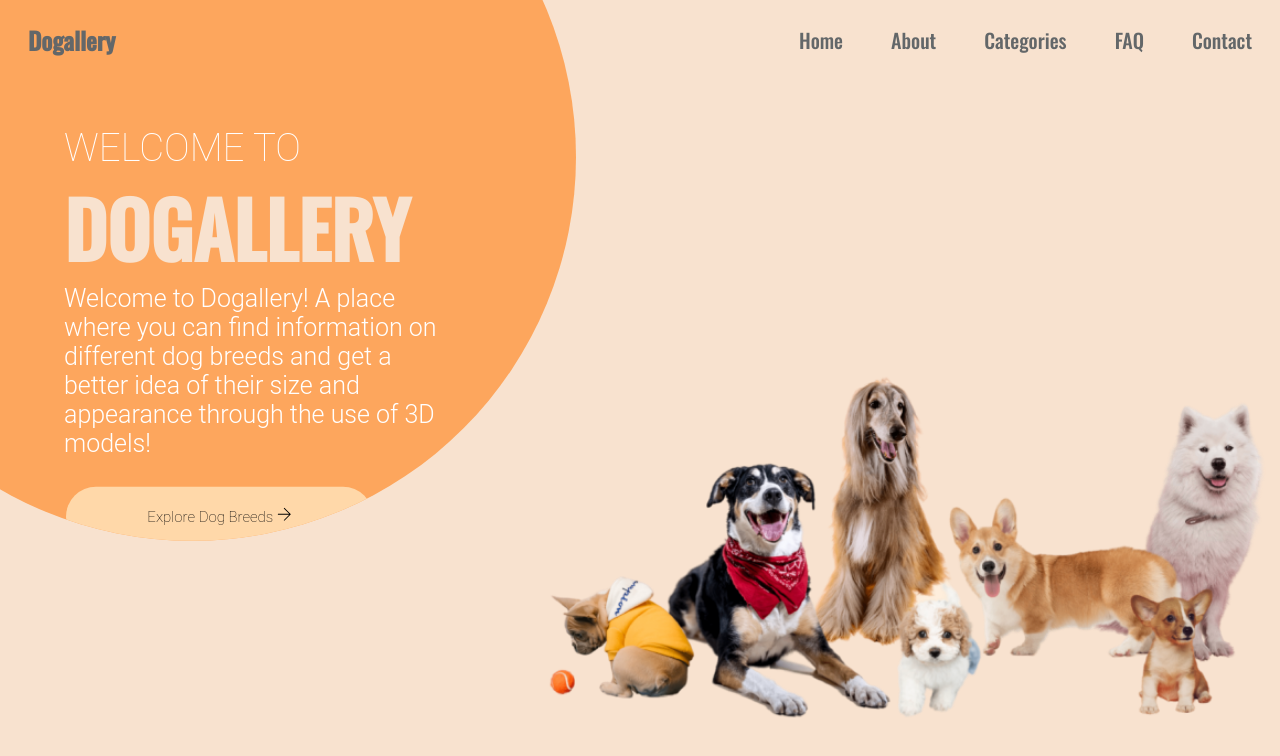
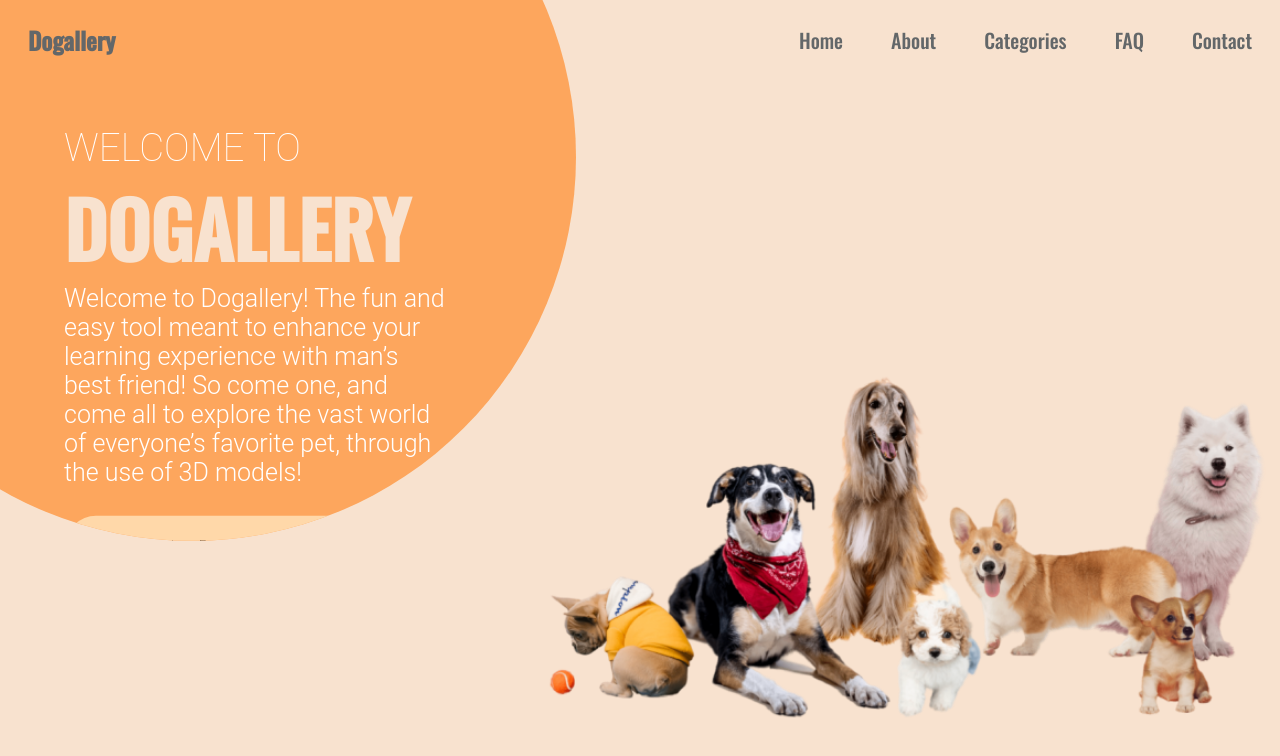
Before and after one commit to mengwensu/Dogallery, a React (Create React App) app: page / in a window 1280 px wide. Shown: the top 756 px of the page. Built offline with nearby package versions, Linux system fonts and the light colour scheme.

Commit message:
Text Updates (About us, Home, dane, dalmatian) Push

```diff
--- a/src/components/About.js
+++ b/src/components/About.js
@@ -7,7 +7,7 @@ const About = () => {
 
       <h1 className='aboutTitle'>ABOUT US</h1>
       <h1 className='aboutUnderline'>________________</h1>
-      <p className='aboutInfo'>We are a small group of college students who want to help people increase their knowledge about man's best friend. Our goal with this website is to help people learn more about the dog breeds they are interested in before they make any adoptions and to help them get a good idea of what the breed looks like and how large they are.</p>
+      <p className='aboutInfo'>We are a small group of college students who wish to increase people’s knowledge of man’s best friend, dogs! Through Dogallery we plan to provide a fun and interactive learning experience, sure enough to help all those interested in expanding their knowledge of everyone’s favorite pups, through the simple, yet powerful inclusion of 3D models which is sure to grasp the attention of many far more than any book ever could!<br></br> <br></br>Our goal with Dogallery was to provide an easy and informative tool to help better engage those interested in learning about dogs. Through this, we hope to distribute our product and its attributes to museums and animal shelters across the world, to better engage the general public fascinated in these lovable animals, or better inspire those willing to give these animals a home. So, hopefully through your help, and the traffic you bring to our small website, we can eventually make an impact on the lives of dogs and those interested in them. Welcome, to Dogallery!</p>
       <div className='aboutCircle'></div>
     </div>
   )
--- a/src/components/Home.js
+++ b/src/components/Home.js
@@ -8,7 +8,7 @@ const Home = () => {
             <div class="welcome">
                 <h1 class="title1">WELCOME TO</h1>
                 <h1 class="title2">DOGALLERY</h1>
-                <p className="homeMessage">Welcome to Dogallery! A place where you can find information on different dog breeds and get a better idea of their size and appearance through the use of 3D models!</p>
+                <p className="homeMessage">Welcome to Dogallery! The fun and easy tool meant to enhance your learning experience with man’s best friend! So come one, and come all to explore the vast world of everyone’s favorite pet, through the use of 3D models!</p>
                 <a href="/categories" className="exploreButton">Explore Dog Breeds <TfiArrowRight/></a>
             </div>
         </div>
--- a/src/dogList.json
+++ b/src/dogList.json
@@ -11,7 +11,7 @@
         "weight": "110-180 pounds/50-82 kilograms",
         "lifespan": "8-10 years",
         "healthissues": "Bloat, hip issues, heart issues, wobbler disease, merle gene issues",
-        "history": "Contrary to its name, the Great Dane does not actually originate from Denmark, rather, they actually originated in Germany. Great Danes are a very large breed of dog, there are very few larger than them so keep that in mind before deciding to get one. Due to their size it’s not uncommon for them to be chosen as guard dogs. However, this does not mean they have a bad temper, unlike certain other dog breeds.",
+        "history": "Contrary to its name, the Great Dane does not actually originate from Denmark, rather, they actually originated in Germany, which is shown by their alternative names which include both the German Mastiff, and the German Boarhound. Interestingly enough, its alternative name, the German Boarhound, holds heavy roots in its origin, as Great Danes were bred in the Middle Ages by German Nobility in order to hunt wild boar and deer for food and resources. Now, for all you future Great Dane owners out there, be very aware of the size of the Great Dane, as it is known to be one of the largest dog breeds attainable, so we ask that you be conscious of the space they require before adoption. In fact, due to their size it’s not uncommon for them to be chosen as guard dogs, however, this does not mean they have a bad temper, unlike certain other dog breeds, but rather exude a sense of obedience and loyalty to their owners.",
         "video": "w-tc6fFBAYg"
     },
     {
@@ -237,7 +237,7 @@
         "weight": "45-70 pounds/20-32 kilograms",
         "lifespan": "11-13 years",
         "healthissues": "Deafness, allergies, urinary stones",
-        "history": "Dalmatians are one of those easily recognizable breeds by their famous black and white spotted coat. Dalmatians origin is unknown, this is largely as a result of being very commonly used as coach dogs, not as in coaching or teaching something, but as in guarding coaches/caravans back in the day. Due to this they spread across Europe and earned a variety of different names. Ultimately though the name we most widely use today for Dalmatians is a reference to the region in Europe they were most closely associated with.",
+        "history": "To no one’s surprise, Dalmatians are one of those easily recognizable breeds due to their famous black and white spotted coat. Dalmatians originate from what is now Croatia, but interestingly enough receives its name from the region in what Croatia used to be, Dalmatia. While today we may associate these loveable derivations of Great Danes with the firemen, their original jobs revolved around coaches/caravans back in the day, giving the title of coach dogs. Due to this they spread across Europe and earned a variety of different names. However, while this may be their origin, today Dalmations are sought after for their beautiful coat of fur, participating in Kennel Club Competitions as well as a vast array of dog shows. Now like with Great Danes, Dalmatians are said to be amongst the largest that they come, so it is always important to be sure that those who plan on sheltering these gorgeous animals have the necessary space to care for them.",
         "video": "wqmI45JIjIg"
     },
     {
```
